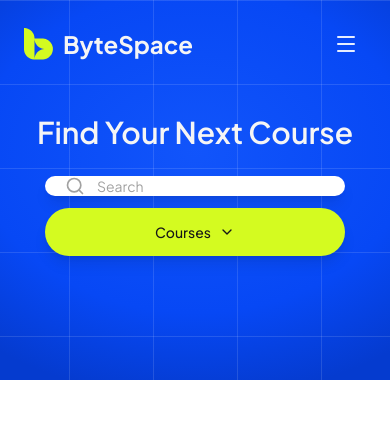
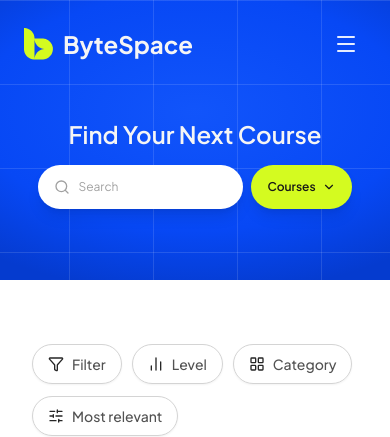
Before and after one commit to J-sense/doin_task, a Next.js app: page /courses in a window 390 px wide. Shown: the top 437 px of the page. Built offline with nearby package versions, Linux system fonts and the light colour scheme.

Commit message:
fix responsive issues in course page

```diff
--- a/app/layout.tsx
+++ b/app/layout.tsx
@@ -1,6 +1,7 @@
 import type { Metadata } from "next";
 import { Plus_Jakarta_Sans, Geist_Mono } from "next/font/google";
 import "./globals.css";
+import { Navbar } from "@/components/layout/navbar";
 
 const plusJakartaSans = Plus_Jakarta_Sans({
   variable: "--font-sans",
@@ -33,8 +34,9 @@ export default function RootLayout({
   return (
     <html lang="en" className="h-full">
       <body
-        className={`${plusJakartaSans.variable} ${geistMono.variable} font-sans antialiased min-h-full bg-background text-foreground selection:bg-[#d4ff00] selection:text-black`}
+        className={`${plusJakartaSans.variable} ${geistMono.variable} font-sans antialiased min-h-full bg-background text-foreground selection:bg-[#d4ff00] selection:text-black flex flex-col relative`}
       >
+        <Navbar />
         {children}
       </body>
     </html>
--- a/app/not-found.tsx
+++ b/app/not-found.tsx
@@ -1,5 +1,4 @@
 import { GridBackground } from "@/components/shared/grid-background";
-import { Navbar } from "@/components/layout/navbar";
 import { Hero404 } from "@/components/Hero-section/hero-404";
 
 export const metadata = {
@@ -13,8 +12,7 @@ export const metadata = {
  */
 export default function NotFound() {
   return (
-    <GridBackground className="min-h-screen">
-      <Navbar />
+    <GridBackground className="min-h-screen pt-20 sm:pt-24">
       <main className="flex-1 flex flex-col justify-center">
         <Hero404 />
       </main>
--- a/app/page.tsx
+++ b/app/page.tsx
@@ -1,5 +1,4 @@
 import { GridBackground } from "@/components/shared/grid-background";
-import { Navbar } from "@/components/layout/navbar";
 import { HeroSection } from "@/components/Hero-section/hero-section";
 import { HeroVisual } from "@/components/Hero-section/hero-visual";
 import LogoipsumSectionMain from "@/components/Logopism-section/Logopism-section-main";
@@ -21,10 +20,7 @@ export default function HomePage() {
     <main className="w-full min-h-screen bg-background text-foreground">
       {/* Hero Section */}
       <section className="relative w-full h-[490px] xs:h-[540px] sm:h-[750px] md:h-[880px] lg:h-[1024px] overflow-hidden text-white">
-        <GridBackground className="w-full h-full">
-          {/* Top Navbar */}
-          <Navbar />
-
+        <GridBackground className="w-full h-full pt-16 sm:pt-20 lg:pt-24">
           {/* Hero Content */}
           <HeroSection />
 
--- a/components/Hero-section/course-hero-section.tsx
+++ b/components/Hero-section/course-hero-section.tsx
@@ -3,7 +3,6 @@
 import { useState } from "react";
 import { Search, ChevronDown, Check } from "lucide-react";
 import { GridBackground } from "@/components/shared/grid-background";
-import { Navbar } from "@/components/layout/navbar";
 
 interface CourseHeroSectionProps {
   onSearchChange?: (query: string) => void;
@@ -42,55 +41,56 @@ export function CourseHeroSection({
   };
 
   return (
-    <section className="relative w-full overflow-hidden text-white select-none">
-      <GridBackground className="w-full min-h-[380px] sm:min-h-[440px] flex flex-col justify-between pb-12 sm:pb-16">
-        {/* Top Navbar */}
-        <Navbar />
-
+    <section className="relative w-full text-white select-none z-30">
+      <GridBackground
+        overflowVisible={true}
+        className="w-full min-h-[280px] sm:min-h-[420px] flex flex-col justify-center pb-10 sm:pb-20 pt-20 sm:pt-32 lg:pt-36"
+      >
         {/* Hero Content */}
-        <div className="relative z-20 max-w-4xl mx-auto px-4 sm:px-6 pt-6 sm:pt-10 flex flex-col items-center justify-center text-center space-y-6 sm:space-y-8">
+        <div className="relative z-30 max-w-4xl mx-auto px-4 sm:px-6 pt-2 sm:pt-6 flex flex-col items-center justify-center text-center space-y-4 sm:space-y-8">
           {/* Main Headline */}
-          <h1 className="text-center justify-start text-neutral-100 text-3xl sm:text-4xl font-semibold  leading-10">
+          <h1 className="text-center justify-start text-neutral-100 text-2xl sm:text-4xl lg:text-5xl font-semibold leading-tight sm:leading-snug lg:leading-10">
             Find Your Next Course
           </h1>
 
-          {/* Search & Category Filter Row */}
-          <div className="relative w-full max-w-2xl mx-auto flex flex-col sm:flex-row items-center justify-center gap-3 sm:gap-4 px-2">
+          {/* Search & Category Filter Row (Side-by-side on all screens) */}
+          <div className="relative w-full max-w-2xl mx-auto flex flex-row items-center justify-center gap-2 sm:gap-4 px-2 z-40">
             {/* White Search Input Pill */}
-            <div className="flex-1 w-full flex items-center bg-white rounded-full px-5 sm:px-6 h-12 sm:h-14 shadow-lg focus-within:ring-2 focus-within:ring-[#D4FB20] transition-all">
-              <Search className="w-5 h-5 text-neutral-400 mr-3 shrink-0" />
+            <div className="flex-1 min-w-0 flex items-center bg-white rounded-full px-4 sm:px-6 h-11 sm:h-14 shadow-lg focus-within:ring-2 focus-within:ring-[#D4FB20] transition-all">
+              <Search className="w-4 sm:w-5 h-4 sm:h-5 text-neutral-400 mr-2 sm:mr-3 shrink-0" />
               <input
                 type="text"
                 value={searchQuery}
                 onChange={handleSearchChange}
                 placeholder="Search"
-                className="w-full bg-transparent text-sm sm:text-base text-neutral-800 placeholder:text-neutral-400 focus:outline-none "
+                className="w-full bg-transparent text-xs sm:text-base text-neutral-800 placeholder:text-neutral-400 focus:outline-none min-w-0"
               />
             </div>
 
             {/* Lime Dropdown Button Pill */}
-            <div className="relative w-full sm:w-auto">
+            <div className="relative z-50 shrink-0">
               <button
                 type="button"
                 onClick={() => setIsDropdownOpen(!isDropdownOpen)}
-                className="w-full sm:w-auto h-12 sm:h-14 px-6 sm:px-8 bg-[#D4FB20] hover:brightness-95 active:scale-95 rounded-full inline-flex items-center justify-center gap-2 text-neutral-900 text-sm sm:text-base font-medium  shadow-lg transition-all duration-200 cursor-pointer shrink-0"
+                className="h-11 sm:h-14 px-4 sm:px-8 bg-[#D4FB20] hover:brightness-95 active:scale-95 rounded-full inline-flex items-center justify-center gap-1.5 text-neutral-900 text-xs sm:text-base font-semibold shadow-lg transition-all duration-200 cursor-pointer shrink-0"
               >
                 <span>{activeCategory === "All Courses" ? "Courses" : activeCategory}</span>
                 <ChevronDown
-                  className={`w-4 h-4 text-neutral-900 transition-transform duration-200 ${isDropdownOpen ? "rotate-180" : ""
-                    }`}
+                  className={`w-3.5 sm:w-4 h-3.5 sm:h-4 text-neutral-900 transition-transform duration-200 ${
+                    isDropdownOpen ? "rotate-180" : ""
+                  }`}
                 />
               </button>
 
               {/* Dropdown Menu Popup */}
               {isDropdownOpen && (
-                <div className="absolute right-0 mt-2 w-56 bg-white rounded-2xl shadow-2xl py-2 z-50 border border-neutral-100 animate-in fade-in zoom-in-95 duration-150">
+                <div className="absolute right-0 top-full mt-2 w-48 sm:w-56 bg-white rounded-2xl shadow-2xl py-2 z-50 border border-neutral-100 animate-in fade-in zoom-in-95 duration-150">
                   {CATEGORIES.map((cat) => (
                     <button
                       key={cat}
                       type="button"
                       onClick={() => handleSelectCategory(cat)}
-                      className="w-full px-4 py-2.5 text-left text-xs sm:text-sm font-medium  text-neutral-700 hover:bg-neutral-100 flex items-center justify-between transition-colors"
+                      className="w-full px-4 py-2.5 text-left text-xs sm:text-sm font-medium text-neutral-700 hover:bg-neutral-100 flex items-center justify-between transition-colors cursor-pointer"
                     >
                       <span>{cat}</span>
                       {activeCategory === cat && (
--- a/components/creator-page/creator-hero.tsx
+++ b/components/creator-page/creator-hero.tsx
@@ -1,7 +1,6 @@
 "use client";
 
 import Image from "next/image";
-import { Navbar } from "@/components/layout/navbar";
 
 interface CreatorHeroData {
   name: string;
@@ -30,11 +29,8 @@ export function CreatorHero() {
       {/* Electric blue grid background — reused pattern */}
       <div className="absolute inset-0 bg-bytespace-grid pointer-events-none" aria-hidden="true" />
 
-      {/* Navbar */}
-      <Navbar />
-
       {/* Hero Content */}
-      <div className="relative z-10 max-w-7xl mx-auto px-4 sm:px-6 lg:px-8 pt-10 lg:pt-16 pb-12 lg:pb-16 flex flex-col gap-10">
+      <div className="relative z-10 max-w-7xl mx-auto px-4 sm:px-6 lg:px-8 pt-20 sm:pt-24 lg:pt-28 pb-12 lg:pb-16 flex flex-col gap-10">
 
         {/* Top Row: Avatar + Name + Bio */}
         <div className="flex flex-col justify-start items-start gap-10">
--- a/components/layout/navbar.tsx
+++ b/components/layout/navbar.tsx
@@ -15,7 +15,7 @@ interface NavbarProps {
  */
 export function Navbar({ className = "" }: NavbarProps) {
   return (
-    <header className={`w-full relative z-30 transition-all ${className}`}>
+    <header className={`w-full absolute top-0 left-0 right-0 z-50 pointer-events-auto transition-all ${className}`}>
       <div className="max-w-7xl mx-auto px-6 sm:px-10 lg:px-14 py-6 flex items-center justify-between">
         {/* Left: ByteSpace Logo (Server Component) */}
         <div className="flex items-center">
--- a/components/shared/grid-background.tsx
+++ b/components/shared/grid-background.tsx
@@ -4,15 +4,17 @@ interface GridBackgroundProps {
   children?: ReactNode;
   className?: string;
   showVignette?: boolean;
+  overflowVisible?: boolean;
 }
 
 export function GridBackground({
   children,
   className = "",
   showVignette = true,
+  overflowVisible = false,
 }: GridBackgroundProps) {
   return (
-    <div className={`relative w-full bg-[#003BE2] overflow-hidden ${className}`}>
+    <div className={`relative w-full bg-[#003BE2] ${overflowVisible ? "overflow-visible" : "overflow-hidden"} ${className}`}>
       {/* Exact Electric Blue Grid layer */}
       <div
         className="pointer-events-none absolute inset-0 z-0 bg-bytespace-grid"
```
Also changed, not shown: components/course-details/course-details-hero.tsx (+2 -6 lines).
